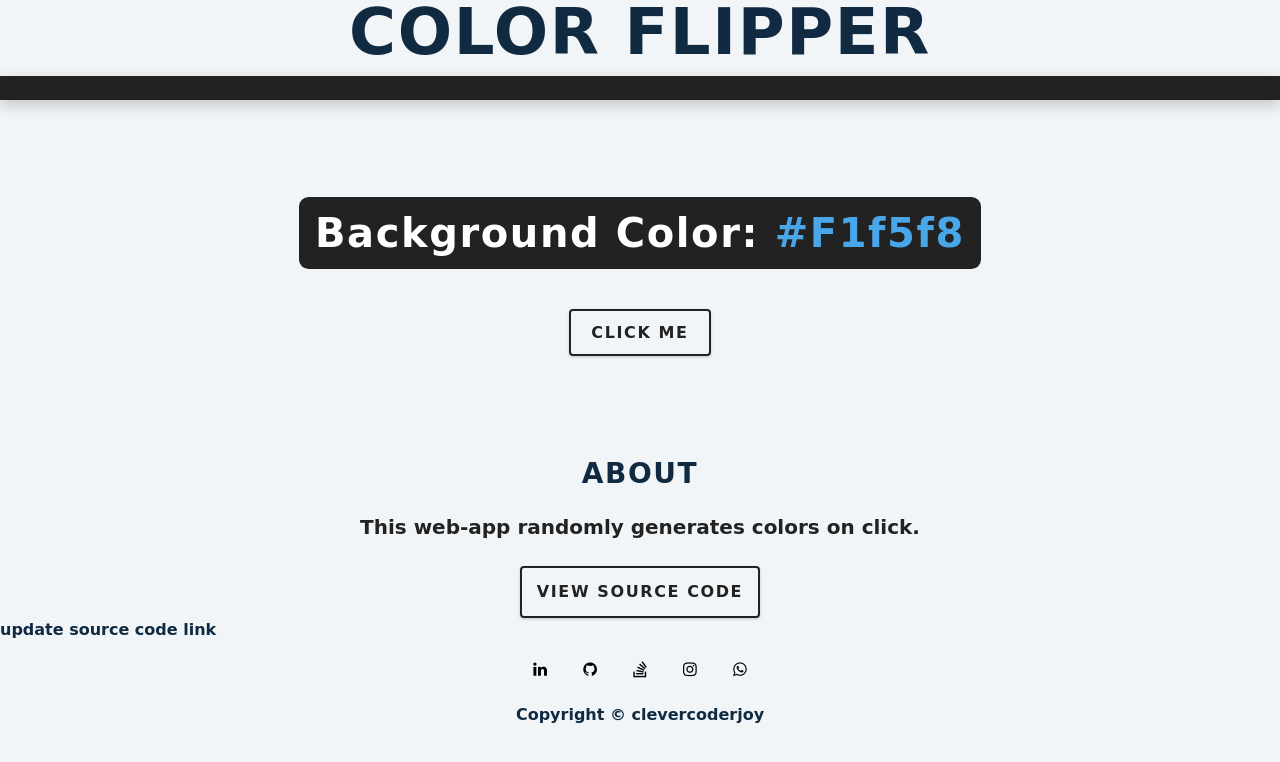
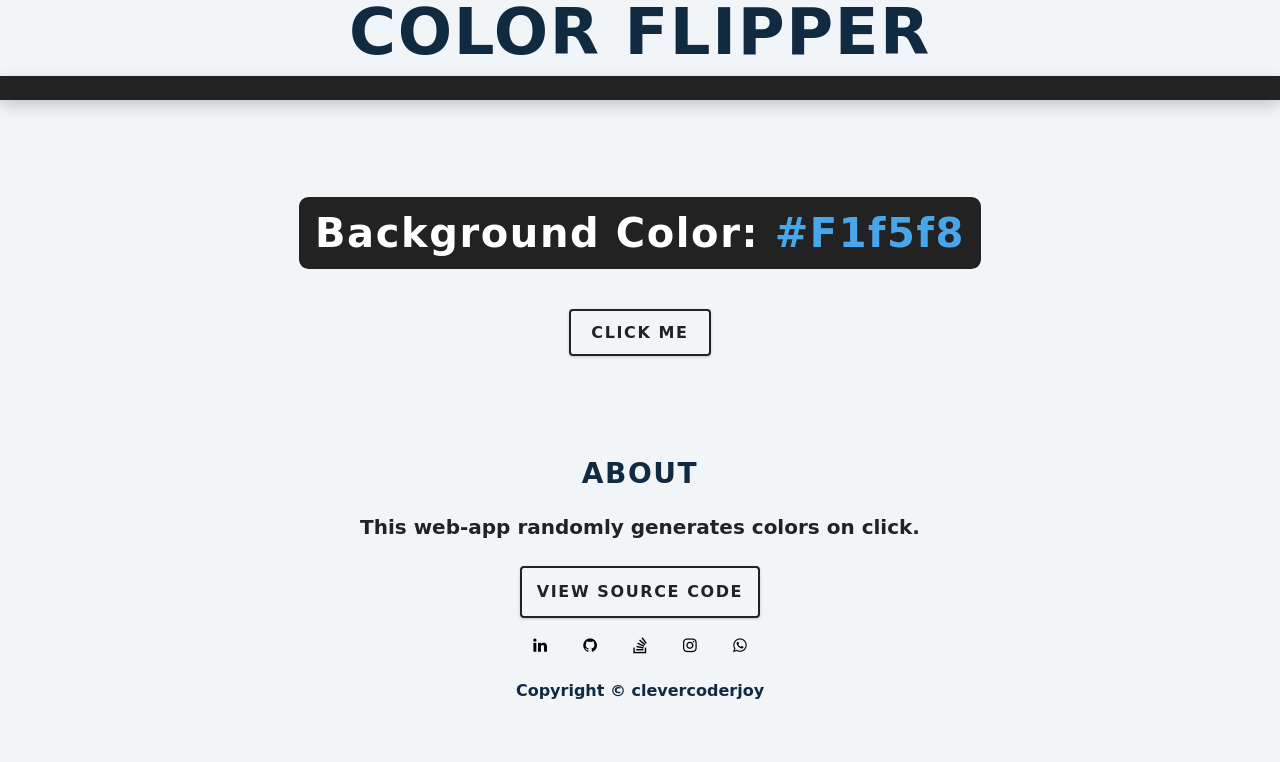
Before and after one commit to clevercoderjoy/color-flipper, a website: page index.html in a window 1280 px wide. Drawn offline with Linux system fonts and the light colour scheme; a web font is replaced by a local one.

Commit message:
minor change

```diff
--- a/index.html
+++ b/index.html
@@ -34,7 +34,6 @@
         <!-- SOURCE HTML: -->
 
         <a class="source" href="https://clevercoderjoy-color-flipper.netlify.app/">View Source Code</a>
-        <b>update source code link</b>
 
         <ul class="social">
             <li class="social-list"><a class="social-link" href="https://www.linkedin.com/in/joy-joseph-75b30812a/" target="_blank"><i class="fa fa-linkedin fa-1x"></i></a></li>
```
